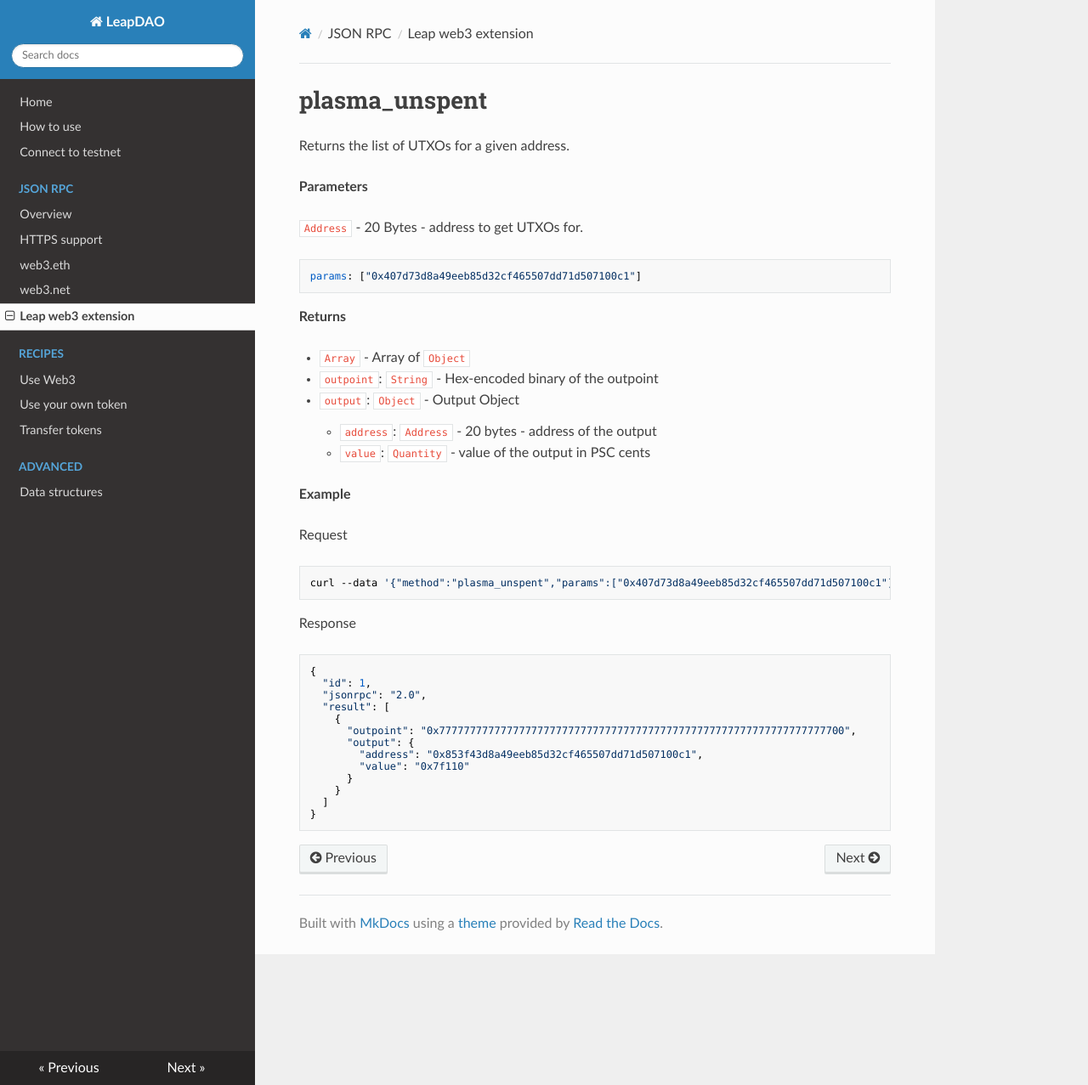
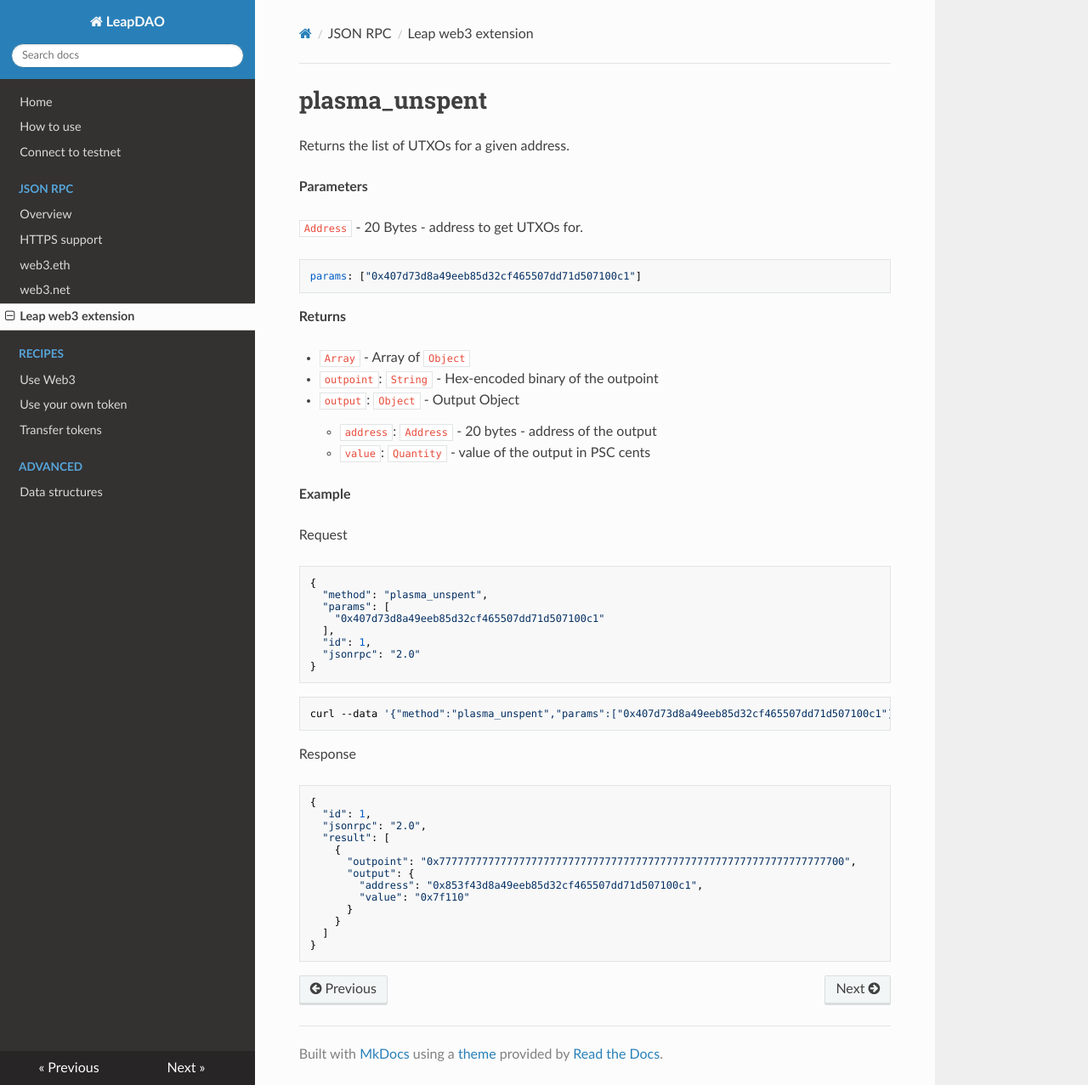
Before and after one commit to leapdao/docs, an MkDocs documentation site: the page built from docs/json-rpc/web3.plasma.md, in a window 1280 px wide and 1277 px high. Shown: the whole window at 85% size. Built offline with MkDocs 1.6.1, drawn with Linux system fonts in a browser that asks for light colours; nearby versions of some CDN libraries; old or Windows-style settings are respelled for this version of MkDocs.

Commit message:
add json example of response

````diff
--- a/docs/json-rpc/web3.plasma.md
+++ b/docs/json-rpc/web3.plasma.md
@@ -25,6 +25,18 @@ params: ["0x407d73d8a49eeb85d32cf465507dd71d507100c1"]
 **Example**
 
 Request
+
+```js
+{
+  "method": "plasma_unspent",
+  "params": [
+    "0x407d73d8a49eeb85d32cf465507dd71d507100c1"
+  ],
+  "id": 1,
+  "jsonrpc": "2.0"
+}
+```
+
 ```bash
 curl --data '{"method":"plasma_unspent","params":["0x407d73d8a49eeb85d32cf465507dd71d507100c1"],"id":1,"jsonrpc":"2.0"}' -H "Content-Type: application/json" -X POST localhost:8645
 ```
````
